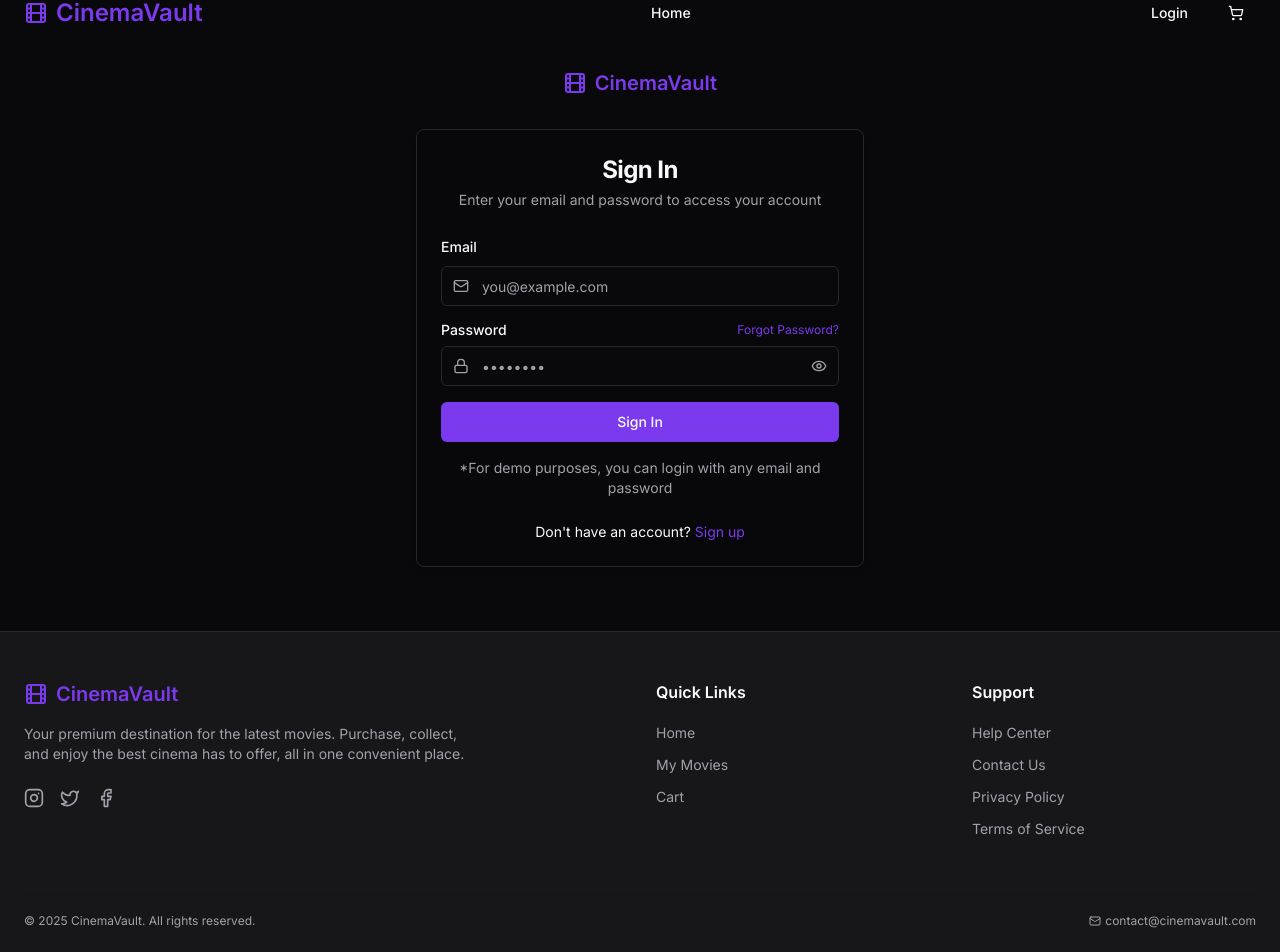
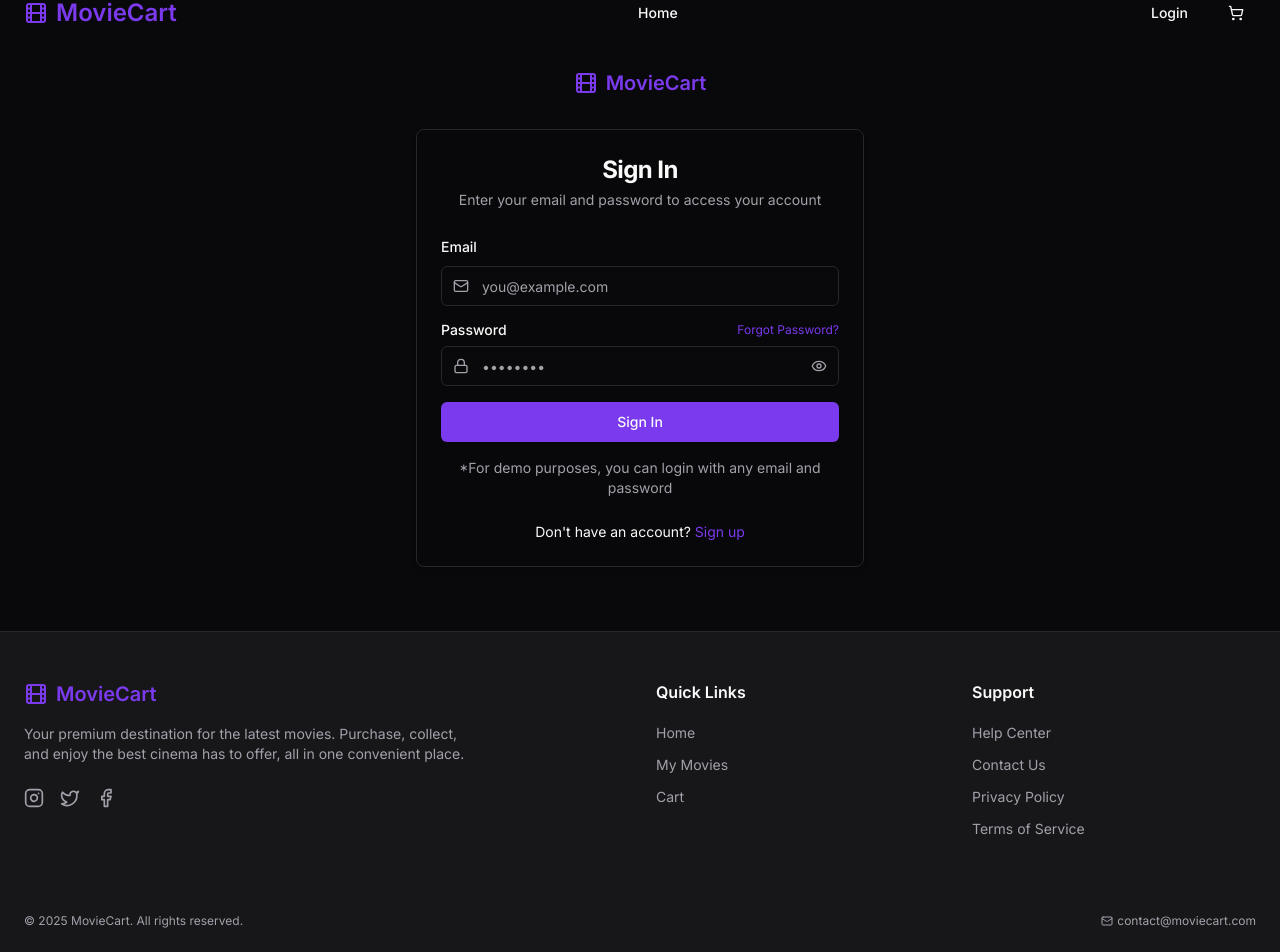
Before and after one commit to Asgs16/moviepurchasify, a React (Vite) app: page /login in a window 1280 px wide. Shown: the part 27-979 px from the top of the page. Built offline with nearby package versions, Linux system fonts and the light colour scheme.

Commit message:
Rename MovieCart to CinemaVault
Update application name from MovieCart to CinemaVault.

```diff
--- a/src/components/Footer.tsx
+++ b/src/components/Footer.tsx
@@ -1,4 +1,3 @@
-
 import { Link } from "react-router-dom";
 import { Film, Mail, Instagram, Twitter, Facebook } from "lucide-react";
 
@@ -13,7 +12,7 @@ const Footer = () => {
           <div className="md:col-span-2">
             <Link to="/" className="flex items-center space-x-2 text-primary font-semibold text-xl mb-4">
               <Film className="h-6 w-6" />
-              <span>CinemaVault</span>
+              <span>MovieCart</span>
             </Link>
             <p className="text-muted-foreground text-sm max-w-md">
               Your premium destination for the latest movies. Purchase, collect, and enjoy the best cinema has to offer, all in one convenient place.
@@ -87,12 +86,12 @@ const Footer = () => {
         <div className="mt-12 pt-6 border-t border-muted/20">
           <div className="flex flex-col md:flex-row justify-between items-center">
             <p className="text-xs text-muted-foreground">
-              &copy; {currentYear} CinemaVault. All rights reserved.
+              &copy; {currentYear} MovieCart. All rights reserved.
             </p>
             <div className="mt-4 md:mt-0">
               <a href="mailto:contact@example.com" className="text-xs flex items-center text-muted-foreground hover:text-primary transition-colors">
                 <Mail className="h-3 w-3 mr-1" />
-                contact@cinemavault.com
+                contact@moviecart.com
               </a>
             </div>
           </div>
--- a/src/components/Navbar.tsx
+++ b/src/components/Navbar.tsx
@@ -64,7 +64,7 @@ const Navbar = () => {
             className="flex items-center space-x-2 text-primary font-semibold text-xl md:text-2xl"
           >
             <Film className="h-6 w-6" />
-            <span className="hidden sm:inline">CinemaVault</span>
+            <span className="hidden sm:inline">MovieCart</span>
           </Link>
 
           {/* Desktop Navigation */}
--- a/src/pages/ConfirmationPage.tsx
+++ b/src/pages/ConfirmationPage.tsx
@@ -31,7 +31,7 @@ const ConfirmationPage = () => {
 
   // Set page title
   useEffect(() => {
-    document.title = "Order Confirmation | CinemaVault";
+    document.title = "Order Confirmation | MovieCart";
   }, []);
 
   // Process order and redirect if necessary
--- a/src/pages/LoginPage.tsx
+++ b/src/pages/LoginPage.tsx
@@ -33,7 +33,7 @@ const LoginPage = () => {
 
   // Set page title
   useEffect(() => {
-    document.title = "Login | CinemaVault";
+    document.title = "Login | MovieCart";
   }, []);
 
   // Redirect if already authenticated
@@ -73,7 +73,7 @@ const LoginPage = () => {
         <div className="flex justify-center mb-8">
           <Link to="/" className="flex items-center space-x-2 text-primary font-semibold text-xl">
             <Film className="h-6 w-6" />
-            <span>CinemaVault</span>
+            <span>MovieCart</span>
           </Link>
         </div>
 
--- a/src/pages/NotFound.tsx
+++ b/src/pages/NotFound.tsx
@@ -1,4 +1,3 @@
-
 import { useEffect } from "react";
 import { Link, useLocation } from "react-router-dom";
 import { Button } from "@/components/ui/button";
@@ -13,7 +12,7 @@ const NotFound = () => {
       location.pathname
     );
 
-    document.title = "Page Not Found | CinemaVault";
+    document.title = "Page Not Found | MovieCart";
   }, [location.pathname]);
 
   return (
--- a/src/pages/RegisterPage.tsx
+++ b/src/pages/RegisterPage.tsx
@@ -36,7 +36,7 @@ const RegisterPage = () => {
 
   // Set page title
   useEffect(() => {
-    document.title = "Register | CinemaVault";
+    document.title = "Register | MovieCart";
   }, []);
 
   // Redirect if already authenticated
@@ -90,7 +90,7 @@ const RegisterPage = () => {
         <div className="flex justify-center mb-8">
           <Link to="/" className="flex items-center space-x-2 text-primary font-semibold text-xl">
             <Film className="h-6 w-6" />
-            <span>CinemaVault</span>
+            <span>MovieCart</span>
           </Link>
         </div>
 
```
